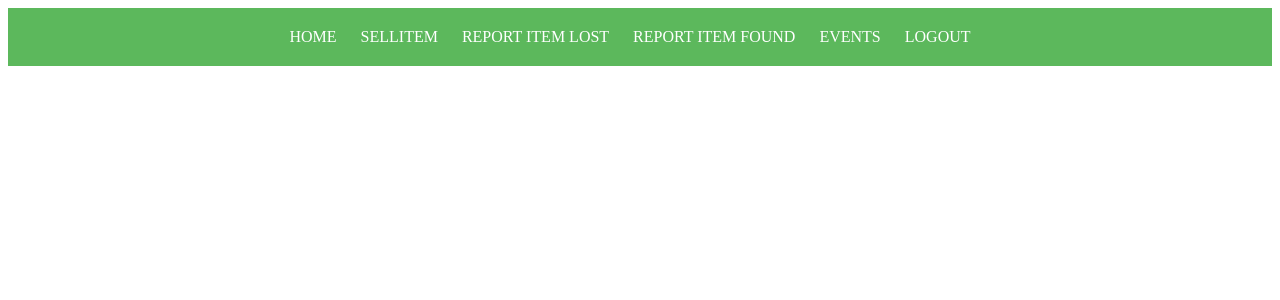
After one commit to rigmaumesh34/MiniProject, a Django app: page /navbar/ in a window 1280 px wide. The commit adds this page. Shown: the top 300 px of the page. Run offline with Django 5.2, Linux system fonts and the light colour scheme.

Commit message:
added login and logout

```diff
--- a/RIT_BAZAAR/studentApp/urls.py
+++ b/RIT_BAZAAR/studentApp/urls.py
@@ -21,9 +21,11 @@ urlpatterns = [
     path('',views.index,name='index'),
     path('studentlogin/',views.studentlogin,name='studentlogin'),
     path('studentregister/',views.studentregister,name='studentregister'),
-     path('studenthome/',views.studenthome,name='studenthome'),
+    path('studenthome/',views.studenthome,name='studenthome'),
     path('additem/',views.additem,name='additem'),
     path('reportitemfound/',views.reportitemfound,name='reportitemfound'),
     path('reportitemlost/',views.reportitemlost,name='reportitemlost'),
-
+    path('navbar/',views.navbar,name='navbar'),
+    path('events/',views.navbar,name='events'),
+    path('logout/',views.studentlogout,name='logout'),
 ]
--- a/RIT_BAZAAR/studentApp/views.py
+++ b/RIT_BAZAAR/studentApp/views.py
@@ -1,27 +1,50 @@
-from django.shortcuts import render,redirect
-from django.contrib.auth.forms import UserCreationForm
-from django.contrib.auth.forms import UserCreationForm
-from django.contrib.auth import login
+from django.contrib.auth.models import User
+from django.shortcuts import redirect, render
+from django.contrib.auth import login,authenticate,logout
 from studentApp.models import Student
+from django.contrib import messages
 # Create your views here.
 def index(request):
 
     return render(request,'index.html')
 
-def studentlogin(request):
-    return render(request,'studentlogin.html')
+
 
 def studentregister(request):
     if request.POST:
-        name=request.POST.get('username')
-        email=request.POST.get('email')
-        phone=request.POST.get('phone')
-        year=request.POST.get('yearofstudy')
-        department=request.POST.get('department')
-        password=request.POST.get('password')
-        Student.objects.create(name=name,email=email,phone=phone,year_of_study=year,department=department,password=password)
-        return redirect('studenthome')
-    return render(request, 'studentregister.html')
+            username=request.POST.get('username')
+            password=request.POST.get('password')
+            email=request.POST.get('email')
+            phone=request.POST.get('phone')
+            year=request.POST.get('yearofstudy')
+            department=request.POST.get('department')
+
+            #create user objects
+            user=User.objects.create_user(username=username,password=password,email=email)
+            student=Student.objects.create(user=user,phone=phone,yearofstudy=year,department=department)
+
+            return redirect('studentlogin')
+    else:
+        return render(request,'studentregister.html')
+
+def studentlogin(request):
+    if request.method == 'POST':  # Check if the form was submitted
+        username = request.POST.get('username')
+        password = request.POST.get('password')
+
+        user = authenticate(username=username,password=password)
+
+        if user is not None:
+            login(request, user)
+            return redirect('studenthome')  # Redirect to the view name, not an HTML file
+        else:
+
+            return render(request, 'studentlogin.html')  # Re-render the login page with error message
+
+    # If it's a GET request, just render the login page
+    return render(request, 'studentlogin.html')
+
+
 
 def studenthome(request):
     return render(request, 'studenthome.html')
@@ -35,5 +58,9 @@ def reportitemfound(request):
 def reportitemlost(request):
     return render(request,'reportitemlost.html')
 
-def logout(request):
-    pass
+def studentlogout(request):
+    logout(request)
+    return redirect('index')
+
+def navbar(request):
+    return render(request,'navbar.html')
--- /dev/null
+++ b/RIT_BAZAAR/templates/base.html
@@ -0,0 +1,3 @@
+{% block content %}
+
+{% endblock%}
--- /dev/null
+++ b/RIT_BAZAAR/templates/navbar.html
@@ -0,0 +1,54 @@
+<html>
+<head>
+    <style>
+        /* Style for the navigation bar */
+nav {
+    background-color: #5cb85c; /* Green background */
+    padding: 20px 0; /* Padding for spacing */
+}
+
+/* Style for the navigation list */
+nav .pos ul {
+    list-style-type: none; /* Remove bullet points */
+    margin: 0;
+    padding: 0;
+    text-align: center; /* Center-align the list items */
+}
+
+/* Style for each list item */
+nav .pos ul li {
+    display: inline; /* Display list items in a row */
+    margin-right: 20px; /* Space between items */
+}
+
+/* Style for the links */
+nav .pos ul li a {
+    color: white; /* White text color */
+    text-decoration: none; /* Remove underline from links */
+    font-weight: lighter; /* Bold text */
+    font-size: 16px; /* Font size */
+}
+
+/* Change link color on hover */
+nav .pos ul li a:hover {
+    color: #e0e0e0; /* Light grey color on hover */
+}
+
+    </style>
+</head>
+<nav>
+
+    <div class="pos">
+    <ul>
+        <li><a href="{% url 'studenthome' %}">HOME</a></li>
+        <li><a href="{% url 'studenthome' %}">SELLITEM</a></li>
+        <li><a href="{% url 'reportitemlost' %}">REPORT ITEM LOST</a></li>
+        <li><a href="{% url 'reportitemfound' %}">REPORT ITEM FOUND</a></li>
+        <li><a href="{% url 'events' %}">EVENTS</a></li>
+
+        <li><a href="studentlogout">LOGOUT</a></li>
+
+    </ul>
+</div>
+</nav>
+</html>
--- /dev/null
+++ b/RIT_BAZAAR/templates/studenthome.html
@@ -0,0 +1 @@
+<a href="{% url 'logout' %}">Logout</a>
```
Also changed, not shown: RIT_BAZAAR/static/css/login.css (+7 -0 lines), RIT_BAZAAR/studentApp/forms.py (added, +10 -0 lines), RIT_BAZAAR/studentApp/models.py (+14 -6 lines), RIT_BAZAAR/templates/studentlogin.html (+8 -3 lines), RIT_BAZAAR/templates/studentregister.html (deleted, +0 -62 lines), RIT_BAZAAR/RIT_BAZAAR/settings.py (line endings or trailing spaces), RIT_BAZAAR/studentApp/migrations/0005_login.py (added), RIT_BAZAAR/studentApp/migrations/0006_delete_login_delete_student.py (added), RIT_BAZAAR/studentApp/migrations/0007_initial.py (added), RIT_BAZAAR/studentApp/migrations/0008_alter_student_department_alter_student_year_of_study.py (added), RIT_BAZAAR/studentApp/migrations/0009_rename_year_of_study_student_yearofstudy.py (added), RIT_BAZAAR/studentApp/migrations/0010_student_created_at_student_delete_status_and_more.py (added), RIT_BAZAAR/studentApp/migrations/0011_remove_student_created_at_remove_student_updated_at.py (added), RIT_BAZAAR/studentApp/migrations/0012_alter_student_email.py (added), 1 more files.
